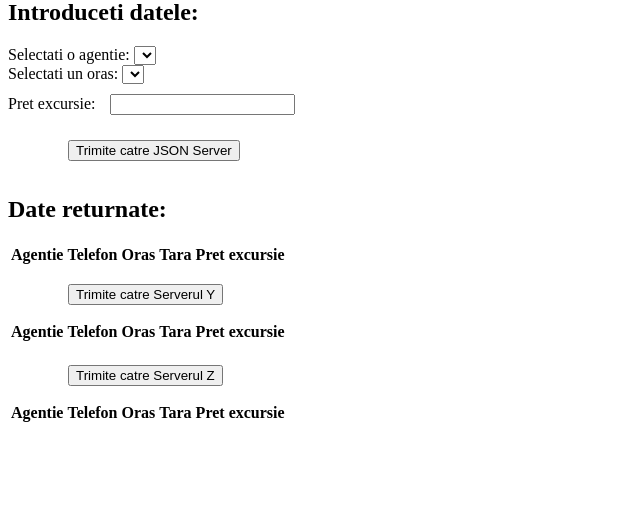
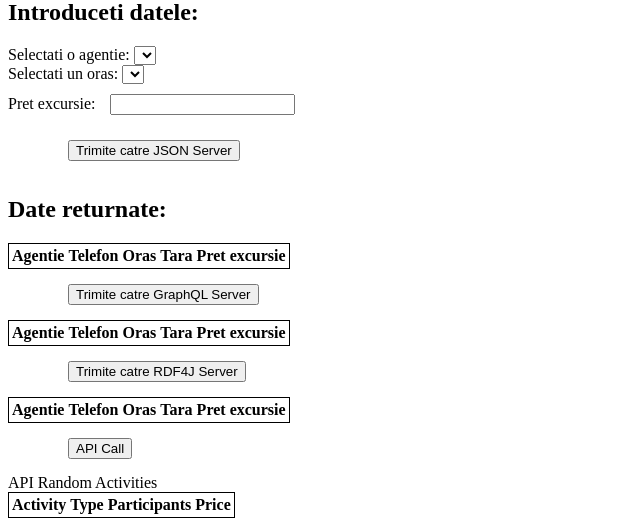
Before and after one commit to poirot-en-bardo/semantic-web, a PHP site: page /rdf4j-server/ in a window 1280 px wide. Shown: the part 463-989 px from the top of the page, without its empty margins (0-640 px from the left). Before the commit the page ends 885 px from the top, so only its background shows below. Run offline with PHP 8.4, Linux system fonts and the light colour scheme; lists and menus that the app fills with data are empty.

Commit message:
Check point

```diff
--- a/index.php
+++ b/index.php
@@ -12,6 +12,10 @@
 
         input {
             margin: 10px;
+        }
+
+        .table {
+            border: 1px solid;
         }
     </style>
     <?php
@@ -48,7 +52,43 @@
         const json_link = "http://localhost:4000"
         const graph_link = "http://localhost:3000"
         const rdf_link = "http://localhost:8080"
+        const api_link = "http://www.boredapi.com/api/activity/"
 
+
+        function getData() {
+
+            $.getJSON(json_link + "/tours?_expand=agency&_expand=city", function (items) {
+                items.forEach(tour => {
+                    line = addLine(tour.agency.name, tour.agency.phone, tour.city.name, tour.city.country, tour.price)
+                    tableBody = $("#table1 tbody");
+                    tableBody.append(line);
+
+                    tours.push({"agencyId": tour.agency.id, "cityId": tour.city.id, "price": tour.price})
+                })
+            });
+
+            $.getJSON(json_link + "/agencies", function (items) {
+                agencies = items;
+                $.each(agencies, function (index, agency) {
+                    var $option = $("<option/>", {
+                        value: agency.id,
+                        text: agency.name
+                    });
+                    $('#agency').append($option);
+                });
+            })
+
+            $.getJSON(json_link + "/cities", function (items) {
+                cities = items;
+                $.each(cities, function (index, city) {
+                    var $option = $("<option/>", {
+                        value: city.id,
+                        text: city.name
+                    });
+                    $('#city').append($option);
+                });
+            })
+        }
 
         function send1() {
             let selectedAgency = null;
@@ -89,17 +129,6 @@
         }
 
 
-        function addLine(agname, agphone, ctname, ctcountry, price) {
-            line = "<tr>" +
-                "<td>" + agname + "</td>" +
-                "<td>" + agphone + "</td>" +
-                "<td>" + ctname + "</td>" +
-                "<td>" + ctcountry + "</td>" +
-                "<td>" + price + "</td>" +
-                "</tr>";
-            return line;
-        }
-
         async function send2() {
             await Promise.all([graphAgencies(), graphCities(), graphTours()]);
 
@@ -129,6 +158,7 @@
         }
 
         async function graphAgencies() {
+            return new Promise((resolve) => {
                 let allAgencies = JSON.stringify({
                     query: `{_allAgenciesMeta{count}}`
                 })
@@ -137,13 +167,18 @@
                     type: "POST",
                     data: allAgencies,
                     contentType: "application/json",
-                success: insertAgencies
+                    success: async function (response) {
+                        await insertAgencies(response)
+                        resolve()
+                    }
                 })
 
                 return 1;
+            })
+
         }
 
-        function insertAgencies(response) {
+        async function insertAgencies(response) {
             agenciesNo = response.data._allAgenciesMeta.count;
 
             for (i = agenciesNo; i >= 0; i--) {
@@ -277,41 +312,33 @@
             }
         }
 
-
-        function getData() {
-
-            $.getJSON(json_link + "/tours?_expand=agency&_expand=city", function (items) {
-                items.forEach(tour => {
-                    line = addLine(tour.agency.name, tour.agency.phone, tour.city.name, tour.city.country, tour.price)
-                    tableBody = $("#table1 tbody");
+        function apiCall() {
+            for (i = 0; i < 2; i++) {
+                $.getJSON(api_link, function (response) {
+                    line = "<tr>" +
+                        "<td>" + response.activity + "</td>" +
+                        "<td>" + response.type + "</td>" +
+                        "<td>" + response.participants + "</td>" +
+                        "<td>" + response.price + "</td>" +
+                        "</tr>";
+                    tableBody = $("#table4 tbody");
                     tableBody.append(line);
-
-                    tours.push({"agencyId": tour.agency.id, "cityId": tour.city.id, "price": tour.price})
-                })
-            });
-
-            $.getJSON(json_link + "/agencies", function (items) {
-                agencies = items;
-                $.each(agencies, function (index, agency) {
-                    var $option = $("<option/>", {
-                        value: agency.id,
-                        text: agency.name
-                    });
-                    $('#agency').append($option);
-                });
-            })
-
-            $.getJSON(json_link + "/cities", function (items) {
-                cities = items;
-                $.each(cities, function (index, city) {
-                    var $option = $("<option/>", {
-                        value: city.id,
-                        text: city.name
-                    });
-                    $('#city').append($option);
-                });
                 })
             }
+
+        }
+
+        function addLine(agname, agphone, ctname, ctcountry, price) {
+            line = "<tr>" +
+                "<td>" + agname + "</td>" +
+                "<td>" + agphone + "</td>" +
+                "<td>" + ctname + "</td>" +
+                "<td>" + ctcountry + "</td>" +
+                "<td>" + price + "</td>" +
+                "</tr>";
+            return line;
+        }
+
     </script>
 </head>
 <body>
@@ -339,7 +366,7 @@
 
 <div>
     <h2>Date returnate:</h2>
-    <table id="table1">
+    <table class="table" id="table1">
         <tr>
             <th>Agentie</th>
             <th>Telefon</th>
@@ -347,15 +374,14 @@
             <th>Tara</th>
             <th>Pret excursie</th>
         </tr>
-        <tr></tr>
     </table>
 </div>
 <div>
-    <button class="sendButton" onclick="send2()">Trimite catre Serverul Y</button>
+    <button class="sendButton" onclick="send2()">Trimite catre GraphQL Server</button>
 </div>
 
 <div>
-    <table id="table2">
+    <table class="table" id="table2">
         <tr>
             <th>Agentie</th>
             <th>Telefon</th>
@@ -363,18 +389,15 @@
             <th>Tara</th>
             <th>Pret excursie</th>
         </tr>
-        <tr></tr>
-        <tr></tr>
-        <tr></tr>
     </table>
 </div>
 
 <div>
-    <button class="sendButton" onclick="trimite3()">Trimite catre Serverul Z</button>
+    <button class="sendButton" onclick="trimite3()">Trimite catre RDF4J Server</button>
 </div>
 
 <div>
-    <table id="table3">
+    <table class="table" id="table3">
         <tr>
             <th>Agentie</th>
             <th>Telefon</th>
@@ -382,9 +405,22 @@
             <th>Tara</th>
             <th>Pret excursie</th>
         </tr>
-        <tr></tr>
-        <tr></tr>
-        <tr></tr>
+    </table>
+</div>
+
+<div>
+    <button class="sendButton" onclick="apiCall()">API Call</button>
+</div>
+
+<div>
+    API Random Activities
+    <table class="table" id="table4">
+        <tr>
+            <th>Activity</th>
+            <th>Type</th>
+            <th>Participants</th>
+            <th>Price</th>
+        </tr>
     </table>
 </div>
 
--- a/travel_db.json
+++ b/travel_db.json
@@ -69,6 +69,12 @@
       "cityId": 0,
       "price": 231,
       "id": 5
+    },
+    {
+      "agencyId": 0,
+      "cityId": 0,
+      "price": 222,
+      "id": 6
     }
   ]
 }
```
Lines whose indentation alone changed are shown as unchanged.
